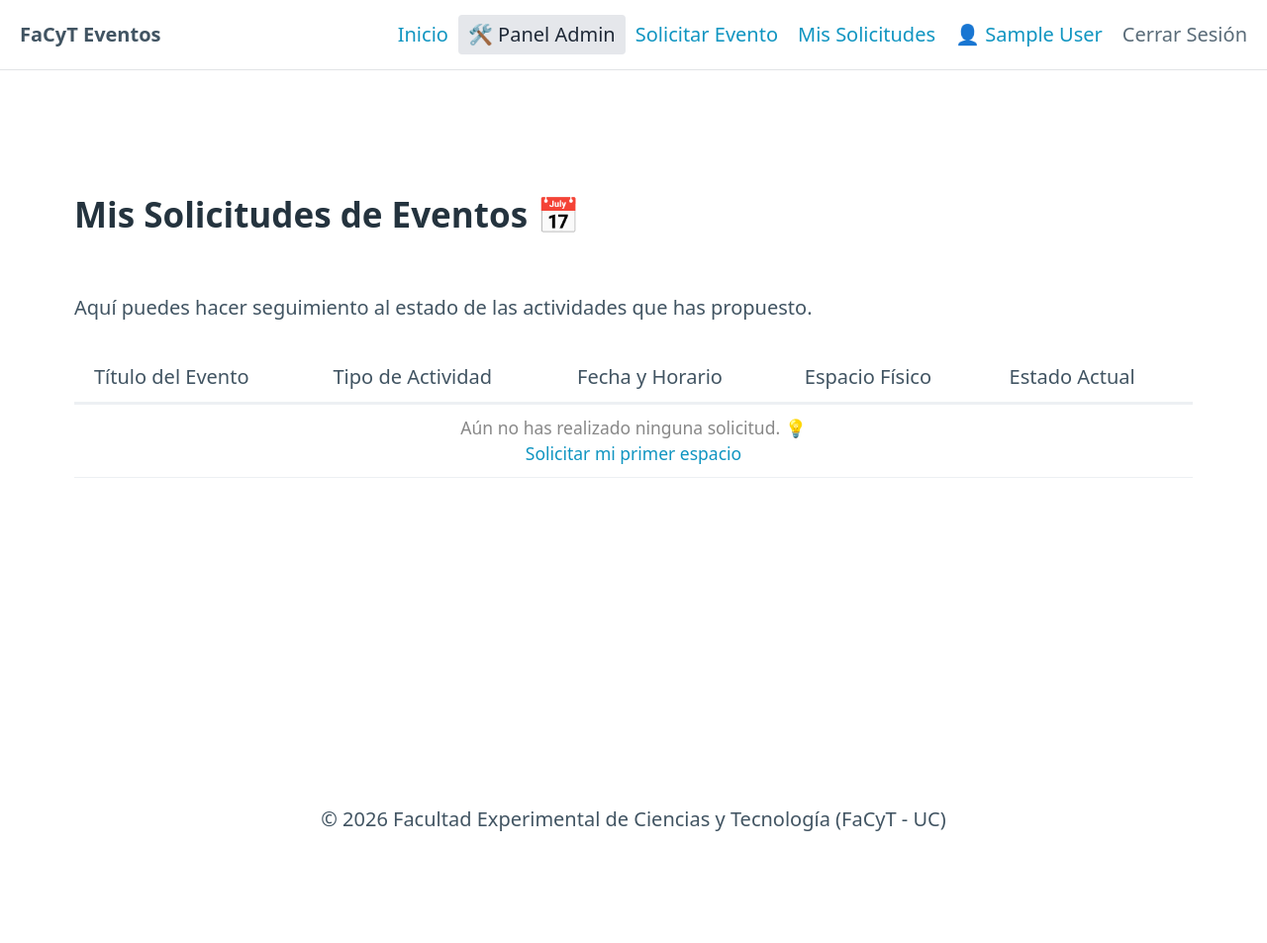
After one commit to Yosismararcia/sistema_eventos_facyt, a Flask app: page /mis-solicitudes in a window 1280 px wide. The commit adds this page. Shown: the whole page at 99% size. Run offline with Flask 3, Linux system fonts and the light colour scheme; the visitor is signed in with stand-in values (Sample User, id 1); data that the repository does not hold is empty.

Commit message:
Agregado módulo de Mis Solicitudes para el historial del usuario

```diff
--- a/app.py
+++ b/app.py
@@ -260,5 +260,33 @@ def moderar_evento(evento_id):
 
     return redirect(url_for('admin_panel'))
 
+# --- RUTA: HISTORIAL DE SOLICITUDES DEL USUARIO LOGUEADO ---
+@app.route('/mis-solicitudes')
+def mis_solicitudes():
+    # Protección: Si no ha iniciado sesión, redirigir
+    if 'usuario_id' not in session:
+        flash("Por favor, inicia sesión para ver tus solicitudes.", "error")
+        return redirect(url_for('login'))
+
+    conexion = obtener_conexion()
+    solicitudes = []
+    try:
+        with conexion.cursor() as cursor:
+            # Buscamos solo los eventos creados por el ID en sesión
+            cursor.execute("""
+                SELECT e.titulo, e.tipo_actividad, e.fecha, e.hora_inicio, e.hora_fin, e.estado, esp.nombre AS espacio
+                FROM eventos e
+                LEFT JOIN espacios esp ON e.espacio_id = esp.id
+                WHERE e.responsable_id = %s
+                ORDER BY e.fecha DESC;
+            """, (session['usuario_id'],))
+            solicitudes = cursor.fetchall()
+    except Exception as e:
+        print(f"Error al cargar mis solicitudes: {e}")
+    finally:
+        conexion.close()
+
+    return render_template('mis_solicitudes.html', solicitudes=solicitudes)
+
 if __name__ == '__main__':
     app.run(debug=True)
--- a/templates/base.html
+++ b/templates/base.html
@@ -31,13 +31,17 @@
         </ul>
         <ul>
             <li><a href="/">Inicio</a></li>
+            <!-- Si el usuario ha iniciado sesión -->
             {% if session.get('usuario_id') %}
+                <!-- Si es administrador, le mostramos el botón del panel -->
                 {% if session.get('usuario_rol') == 'administrativo' %}
                     <li><a href="/admin" style="background-color: #e5e7eb; color: #1f2937; padding: 5px 10px; border-radius: 4px;">🛠️ Panel Admin</a></li>
                 {% endif %}
                 <li><a href="/solicitar">Solicitar Evento</a></li>
+                <li><a href="/mis-solicitudes">Mis Solicitudes</a></li>
                 <li><span style="color: var(--primary);">👤 {{ session.get('usuario_nombre') }}</span></li>
                 <li><a href="/logout" class="secondary">Cerrar Sesión</a></li>
+            <!-- Si no ha iniciado sesión -->
             {% else %}
                 <li><a href="/login" class="secondary">Iniciar Sesión</a></li>
             {% endif %}
--- /dev/null
+++ b/templates/mis_solicitudes.html
@@ -0,0 +1,53 @@
+{% extends 'base.html' %}
+
+{% block title %}Mis Solicitudes - FaCyT{% endblock %}
+
+{% block content %}
+<h2>Mis Solicitudes de Eventos 📅</h2>
+<p>Aquí puedes hacer seguimiento al estado de las actividades que has propuesto.</p>
+
+<section>
+    <figure>
+        <table>
+            <thead>
+                <tr>
+                    <th>Título del Evento</th>
+                    <th>Tipo de Actividad</th>
+                    <th>Fecha y Horario</th>
+                    <th>Espacio Físico</th>
+                    <th>Estado Actual</th>
+                </tr>
+            </thead>
+            <tbody>
+                {% if solicitudes %}
+                    {% for sol in solicitudes %}
+                    <tr>
+                        <td><strong>{{ sol.titulo }}</strong></td>
+                        <td>{{ sol.tipo_actividad }}</td>
+                        <td>{{ sol.fecha }} ({{ sol.hora_inicio }} - {{ sol.hora_fin }})</td>
+                        <td>{{ sol.espacio }}</td>
+                        <td>
+                            <!-- Badges de colores dinámicos según el estado -->
+                            <mark style="
+                                background-color: {{ '#d1e7dd' if sol.estado in ['aprobado', 'programado'] else ('#fff3cd' if sol.estado in ['solicitado', 'en revisión'] else '#f8d7da') }};
+                                color: {{ '#0f5132' if sol.estado in ['aprobado', 'programado'] else ('#664d03' if sol.estado in ['solicitado', 'en revisión'] else '#842029') }};
+                                padding: 2px 8px; border-radius: 4px; font-size: 0.85rem; font-weight: bold;
+                            ">
+                                {{ sol.estado | upper }}
+                            </mark>
+                        </td>
+                    </tr>
+                    {% endfor %}
+                {% else %}
+                    <tr>
+                        <td colspan="5" style="text-align: center; color: #888;">
+                            Aún no has realizado ninguna solicitud. 💡 <br>
+                            <a href="/solicitar" class="button" style="margin-top: 1rem;">Solicitar mi primer espacio</a>
+                        </td>
+                    </tr>
+                {% endif %}
+            </tbody>
+        </table>
+    </figure>
+</section>
+{% endblock %}
```
Also changed, not shown: 1 other file.
